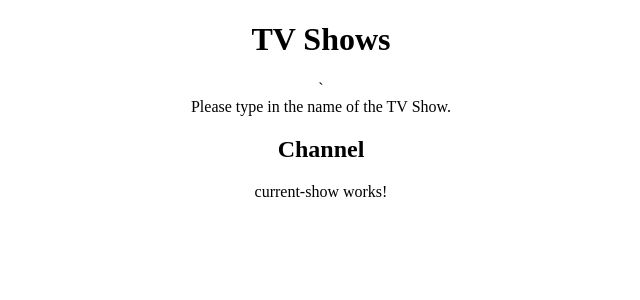
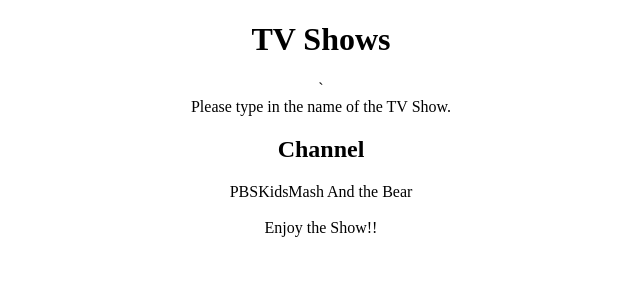
Before and after one commit to wdbootc5-team1/TVshow-web-app, an Angular app: page / in a window 1280 px wide. Shown: the top 300 px of the page, without its empty margins (319-959 px from the left). Built offline with nearby package versions, Linux system fonts and the light colour scheme.

Commit message:
Add interface

```diff
--- a/src/app/current-show/current-show.component.html
+++ b/src/app/current-show/current-show.component.html
@@ -1 +1,13 @@
-<p>current-show works!</p>
+<div>
+  <div>
+    <span>{{ current.channel }}</span>
+    <span>{{ current.showname }}</span>
+  </div>
+  <div>
+    <img [src]="current.showimage" />
+    <span>{{ current.date }}</span>
+  </div>
+  <div>
+    {{ current.showdescription }}
+  </div>
+</div>
--- a/src/app/current-show/current-show.component.ts
+++ b/src/app/current-show/current-show.component.ts
@@ -1,4 +1,5 @@
 import { Component, OnInit } from '@angular/core';
+import { ICurrentShow } from '../icurrent-show';
 
 @Component({
   selector: 'app-current-show',
@@ -6,8 +7,16 @@
   styleUrls: ['./current-show.component.css']
 })
 export class CurrentShowComponent implements OnInit {
-
-  constructor() { }
+current:ICurrentShow
+  constructor() {
+    this.current = {
+      channel: 'PBSKids',
+      showname: 'Mash And the Bear',
+      airdate: new Date(),
+      showimage: '',
+      showdescription:'Enjoy the Show!!'
+    }
+  }
 
   ngOnInit() {
   }
--- /dev/null
+++ b/src/app/icurrent-show.ts
@@ -0,0 +1,9 @@
+import { Time } from '@angular/common';
+
+export interface ICurrentShow {
+  channel: string
+  showname: String
+  airdate: Date
+  showimage: string
+  showdescription: string
+}
```
